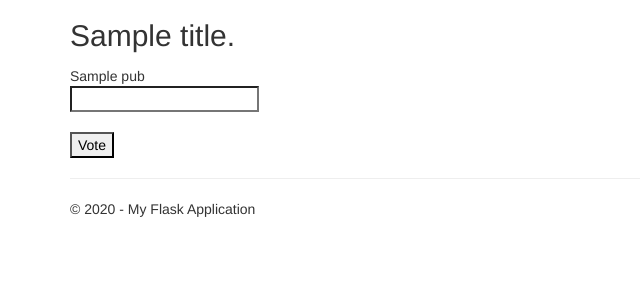
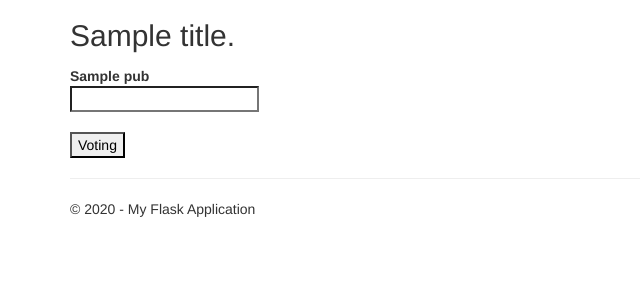
Before and after one commit to honzakuzel1989/vflv, a Flask app: template LunchVoting/LunchVoting/templates/voting.html in a window 1280 px wide. Shown: the part 51-351 px from the top of the page, without its empty margins (0-640 px from the left). Run offline with Flask 2, Linux system fonts and the light colour scheme; the template is opened without the code that fills it: most values are stand-ins (such as "Sample title", 1, 10 or a date in 2020); parts of the project's set-up code (start-up, migrations or seed data) failed here and were passed over; some libraries are stand-ins or nearby versions.

Commit message:
Zakladni zpracovani hlasovani - vybrani hodnot z formulare na zaklade id restourace.

```diff
--- a/LunchVoting/LunchVoting/templates/login.html
+++ b/LunchVoting/LunchVoting/templates/login.html
@@ -10,8 +10,8 @@
         <dd><input type="text" name="username">
         <dt>Password:
         <dd><input type="password" name="password">
-        <dd><input type="submit" value="Login">
     </dl>
+    <input type="submit" value="Login">
 </form>
 
 {% endblock %}
--- a/LunchVoting/LunchVoting/templates/voting.html
+++ b/LunchVoting/LunchVoting/templates/voting.html
@@ -4,15 +4,14 @@
 
 <h2>{{ title }}.</h2>
 
-<form action="{{ url_for('login') }}" method="post">
+<form action="{{ url_for('voting') }}" method="post">
     <dl>
         {% for pub in pubs %}
-        <dd>{{ pub.title|e }}</dd>
+        <dt>{{ pub.title|e }}</dt>
         <dd><input type="text" name="{{ pub.id }}"></dd>
         {% endfor %}
     </dl>
+    <input type="submit" value="Voting">
 </form>
 
-<input type="submit" value="Vote">
-
 {% endblock %}
--- a/LunchVoting/LunchVoting/views.py
+++ b/LunchVoting/LunchVoting/views.py
@@ -100,10 +100,24 @@ def login():
         logged_in=False,
         error=error)
 
-@app.route('/voting')
+@app.route('/voting', methods=['GET', 'POST'])
 def voting():
     if not session.get('logged_in'):
         abort(401)
+    error = None
+    if request.method == 'POST':
+        pass
+
+        pubs = get_pubs()
+        voting_items = [request.form[str(p['id'])] for p in pubs]
+
+        if vote(voting_items):
+            flash('You voted')
+            return redirect(url_for('voting'))
+        else:
+            pass
+    # GET
+    # TODO: musi se overovat zda uz nehlasoval
     return render_template(
              'voting.html',
              title='Voting',
```
Also changed, not shown: 1 other file.
